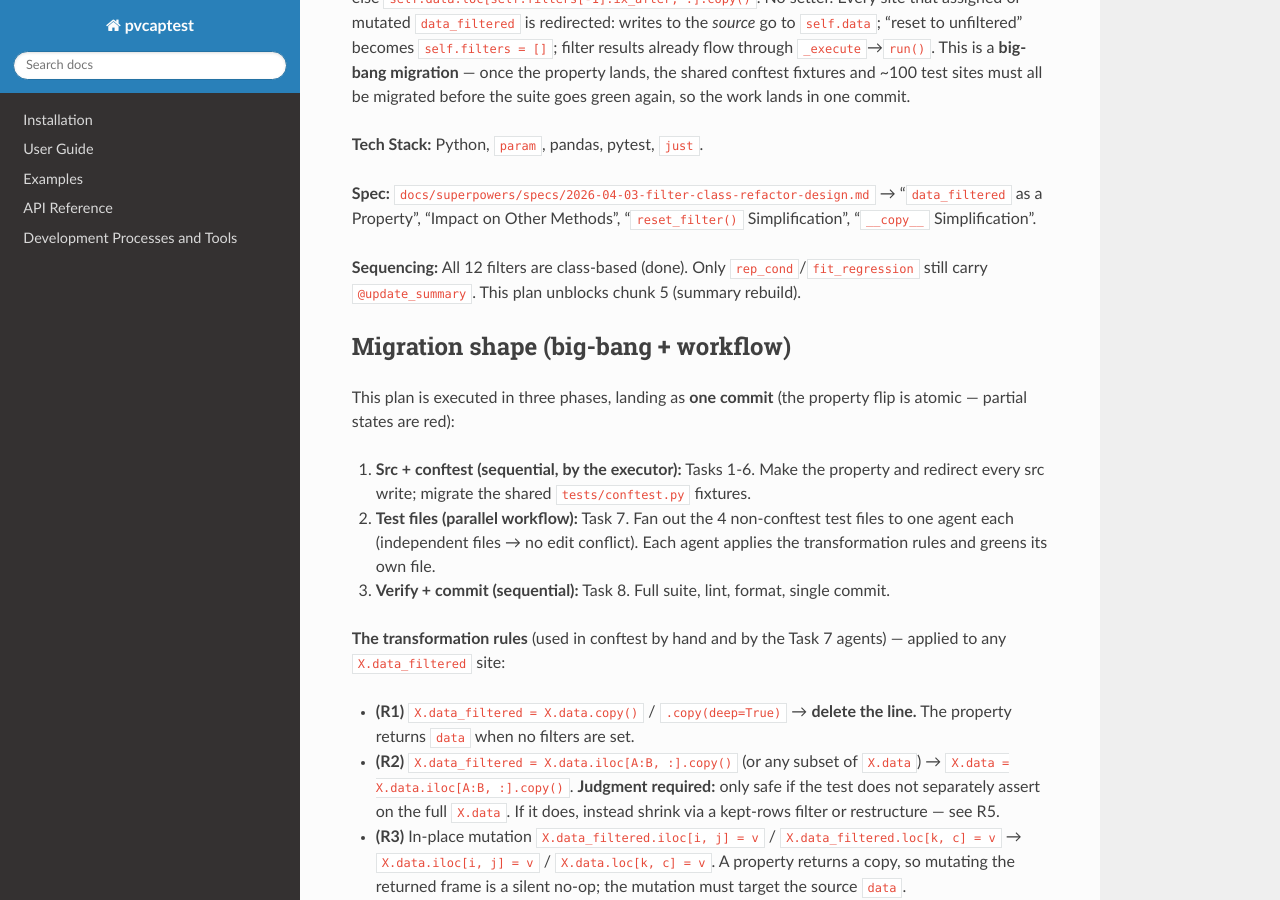
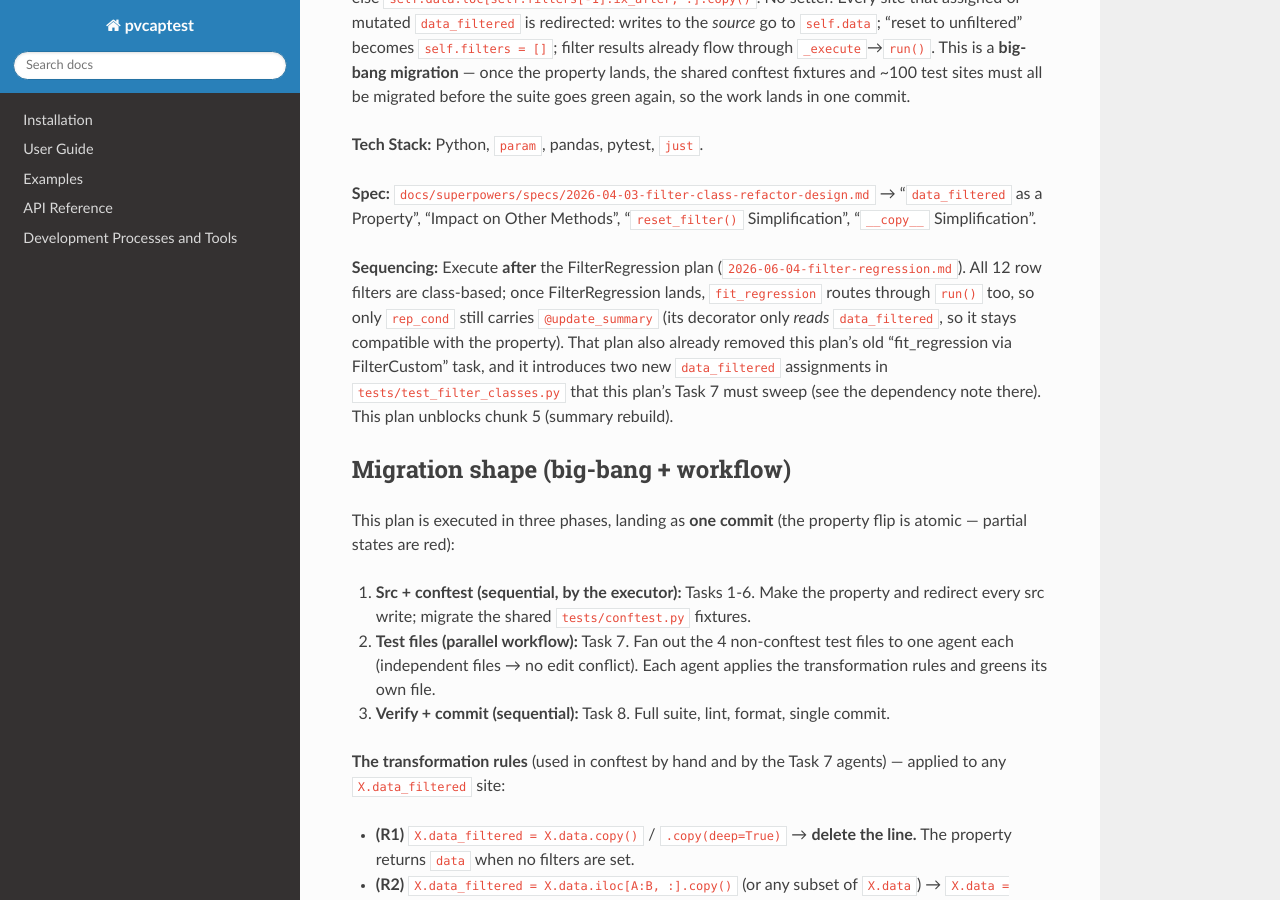
Before and after one commit to pvcaptest/pvcaptest, a Sphinx documentation site: the page built from docs/superpowers/plans/2026-06-04-data-filtered-property.md, in a window 1280 px wide and 900 px high, scrolled down 406 px. Built offline with Sphinx 7.4.7 and the Read the Docs theme 3.1.0, drawn with Linux system fonts in a browser that asks for light colours; pages that are not in the unit, such as notebooks, are missing from menus; some of the changed text lies outside the part shown.

Commit message:
docs: note FilterRegression test-fixture dependency in chunk-4 plan (review #83)
The FilterRegression plan (runs first) adds two data_filtered assignments in
tests/test_filter_classes.py (the cd_reg fixture and the NaN test). Flag them
explicitly in chunk-4's Task 7 as R1 deletions the test_filter_classes.py
agent must sweep, backed by the Task 8 grep gate over all of tests/. Also
update the Sequencing note: after FilterRegression, fit_regression routes
through run() so only rep_cond remains @update_summary-decorated.

Co-Authored-By: Claude Opus 4.7 <noreply@anthropic.com>

```diff
--- a/docs/superpowers/plans/2026-06-04-data-filtered-property.md
+++ b/docs/superpowers/plans/2026-06-04-data-filtered-property.md
@@ -10,7 +10,7 @@
 
 **Spec:** `docs/superpowers/specs/2026-04-03-filter-class-refactor-design.md` → "`data_filtered` as a Property", "Impact on Other Methods", "`reset_filter()` Simplification", "`__copy__` Simplification".
 
-**Sequencing:** All 12 filters are class-based (done). Only `rep_cond`/`fit_regression` still carry `@update_summary`. This plan unblocks chunk 5 (summary rebuild).
+**Sequencing:** Execute **after** the FilterRegression plan (`2026-06-04-filter-regression.md`). All 12 row filters are class-based; once FilterRegression lands, `fit_regression` routes through `run()` too, so only `rep_cond` still carries `@update_summary` (its decorator only *reads* `data_filtered`, so it stays compatible with the property). That plan also already removed this plan's old "fit_regression via FilterCustom" task, and it introduces two new `data_filtered` assignments in `tests/test_filter_classes.py` that this plan's Task 7 must sweep (see the dependency note there). This plan unblocks chunk 5 (summary rebuild).
 
 ## Migration shape (big-bang + workflow)
 
@@ -292,6 +292,8 @@ Run: `uv run python -c "import pandas as pd; import tests.conftest as c"` is not
 
 **Files:** `tests/test_CapData.py`, `tests/test_captest.py`, `tests/test_plotting.py`, `tests/test_filter_classes.py`.
 
+> **Dependency on the FilterRegression plan (`2026-06-04-filter-regression.md`, runs before this one):** that plan adds two new `data_filtered` *assignments* in `tests/test_filter_classes.py` — the `cd_reg` fixture (`cd.data_filtered = cd.data.copy()`) and `test_execute_nan_calls_filter_missing` (`cd_reg.data_filtered = cd_reg.data.copy()` after injecting a NaN into `cd_reg.data`). Both are plain **R1** deletions (the property returns `data` when no filters are set; the NaN injection into `cd_reg.data` is reflected automatically). The `test_filter_classes.py` agent below must sweep them along with the rest; the Task 8 grep gate (which scans all of `tests/`) will catch any miss.
+
 This task is run as a **dynamic workflow** — one agent per file (independent files, no edit conflict). Each agent:
 1. Reads its assigned file.
 2. Finds every `*.data_filtered` assignment and in-place mutation.
```
